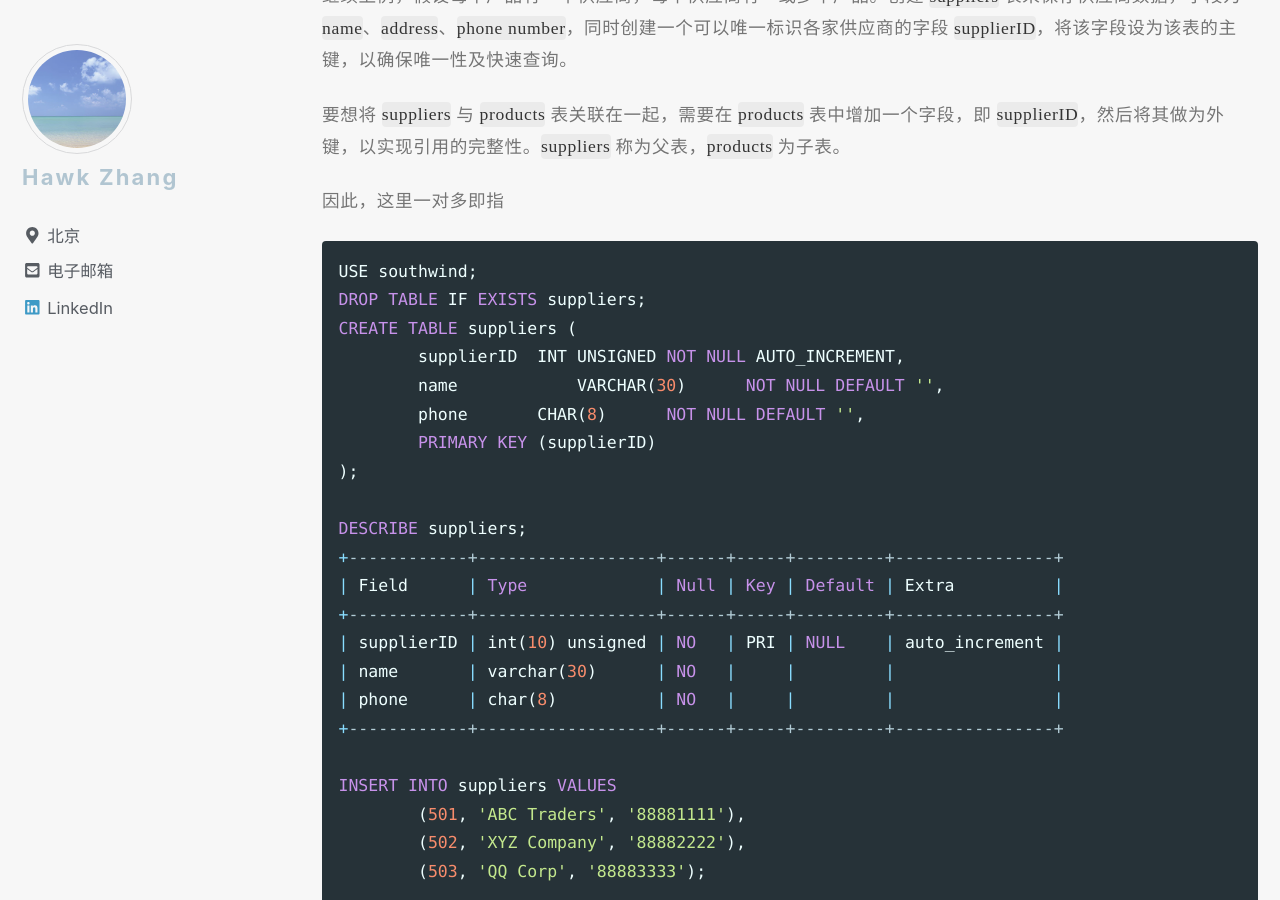
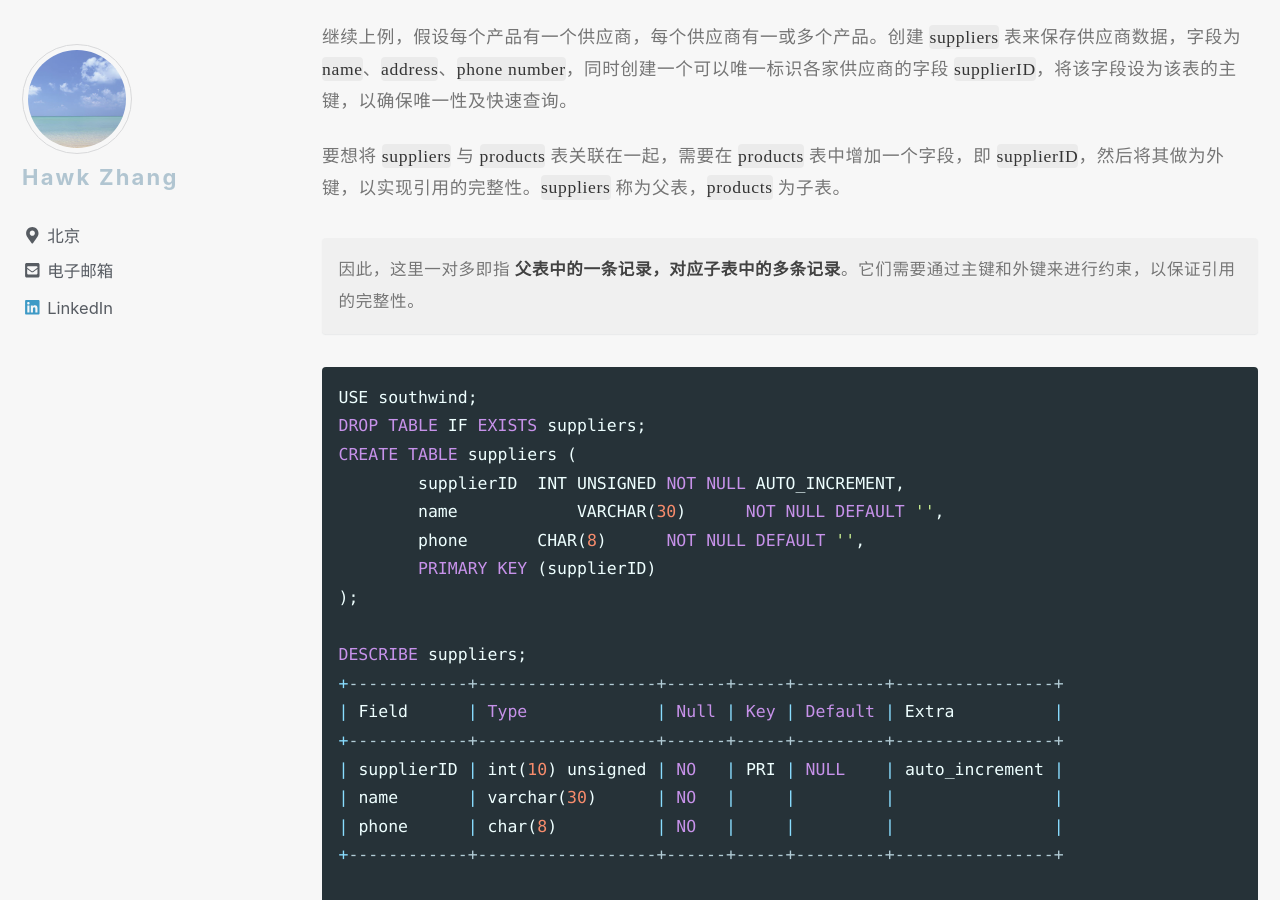
Before and after one commit to narru888/linotes_note, a Jekyll site: the page built from _posts/mysql/2016-04-02-statements.md, in a window 1280 px wide and 900 px high, scrolled down 26151 px. Built offline with Jekyll 4.4.1, drawn with Linux system fonts in a browser that asks for light colours; nearby versions of some CDN libraries; a script that is not in the unit is left out.

Commit message:
update on 2018-10-15 20:53:01 CST

````diff
--- a/_posts/mysql/2016-04-02-statements.md
+++ b/_posts/mysql/2016-04-02-statements.md
@@ -1067,7 +1067,8 @@ $ mysql -u root -p southwind < ~/Documents/load_products.sql
 
 要想将 `suppliers` 与 `products` 表关联在一起，需要在 `products` 表中增加一个字段，即 `supplierID`，然后将其做为外键，以实现引用的完整性。`suppliers` 称为父表，`products` 为子表。
 
-因此，这里一对多即指
+因此，这里一对多即指 **父表中的一条记录，对应子表中的多条记录**。它们需要通过主键和外键来进行约束，以保证引用的完整性。
+{: .notice}
 
 ```sql
 USE southwind;
@@ -1159,6 +1160,22 @@ FROM products AS p
 WHERE p.price < 0.6;
 ```
 
+
+
+
+
+
+
+
+
+
+
+
+
+
+
+
+### 多对多
 
 
 
````
